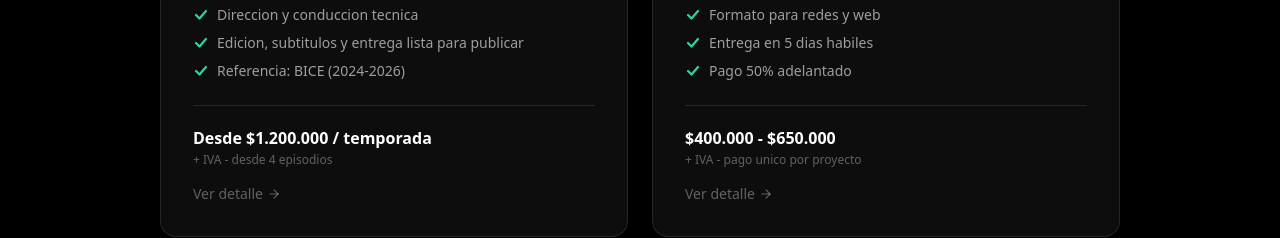
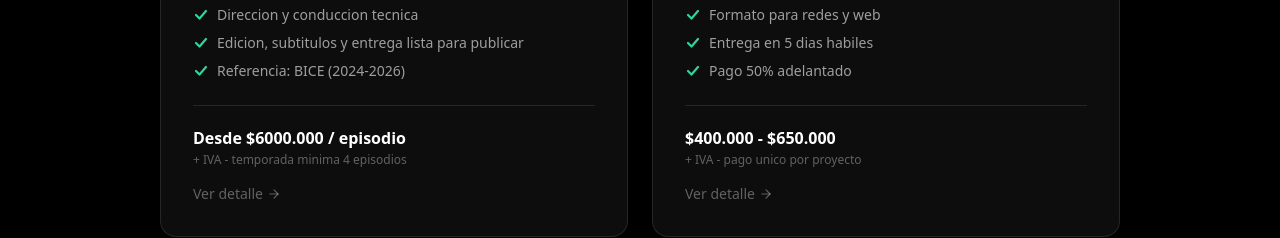
Before and after one commit to TronxGroup/Dekaelo-Media, a Next.js app: page / in a window 1280 px wide. Shown: the part 4100-4338 px from the top of the page. Built offline with nearby package versions, Linux system fonts and the light colour scheme.

Commit message:
Update page.tsx

```diff
--- a/app/page.tsx
+++ b/app/page.tsx
@@ -30,8 +30,8 @@ const services = [
       "Edicion, subtitulos y entrega lista para publicar",
       "Referencia: BICE (2024-2026)",
     ],
-    price: "Desde $1.200.000 / temporada",
-    note: "+ IVA - desde 4 episodios",
+    price: "Desde $6000.000 / episodio",
+    note: "+ IVA - temporada minima 4 episodios",
     href: "/servicios#produccion",
   },
   {
```
